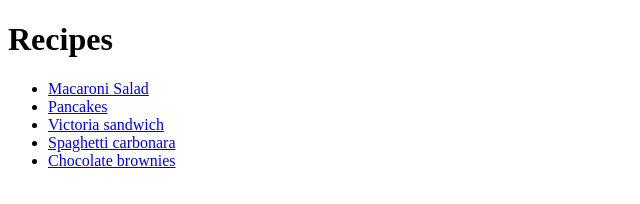
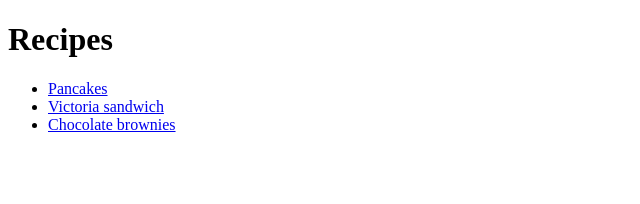
Before and after one commit to Lazarbull/odin-recipes, a plain HTML site: page index.html in a window 1280 px wide. Shown: the whole page, without its empty margins (0-640 px from the left). Drawn offline with Linux system fonts and the light colour scheme.

Commit message:
saved changes

```diff
--- a/index.html
+++ b/index.html
@@ -9,10 +9,8 @@
         <h1>Recipes</h1>
 
         <ul>
-            <li><a href="./recipes/macaroni_salad.html">Macaroni Salad</a></li>
             <li><a href="./recipes/pancakes.html">Pancakes</a></li>
             <li><a href="./recipes/victoria_sandwich.html">Victoria sandwich</a></li>
-            <li><a href="./recipes/spaghetti_carbonara.html">Spaghetti carbonara</a></li>
             <li><a href="./recipes/chocolate_brownies.html">Chocolate brownies</a></li>
         </ul>
     </body>
```
